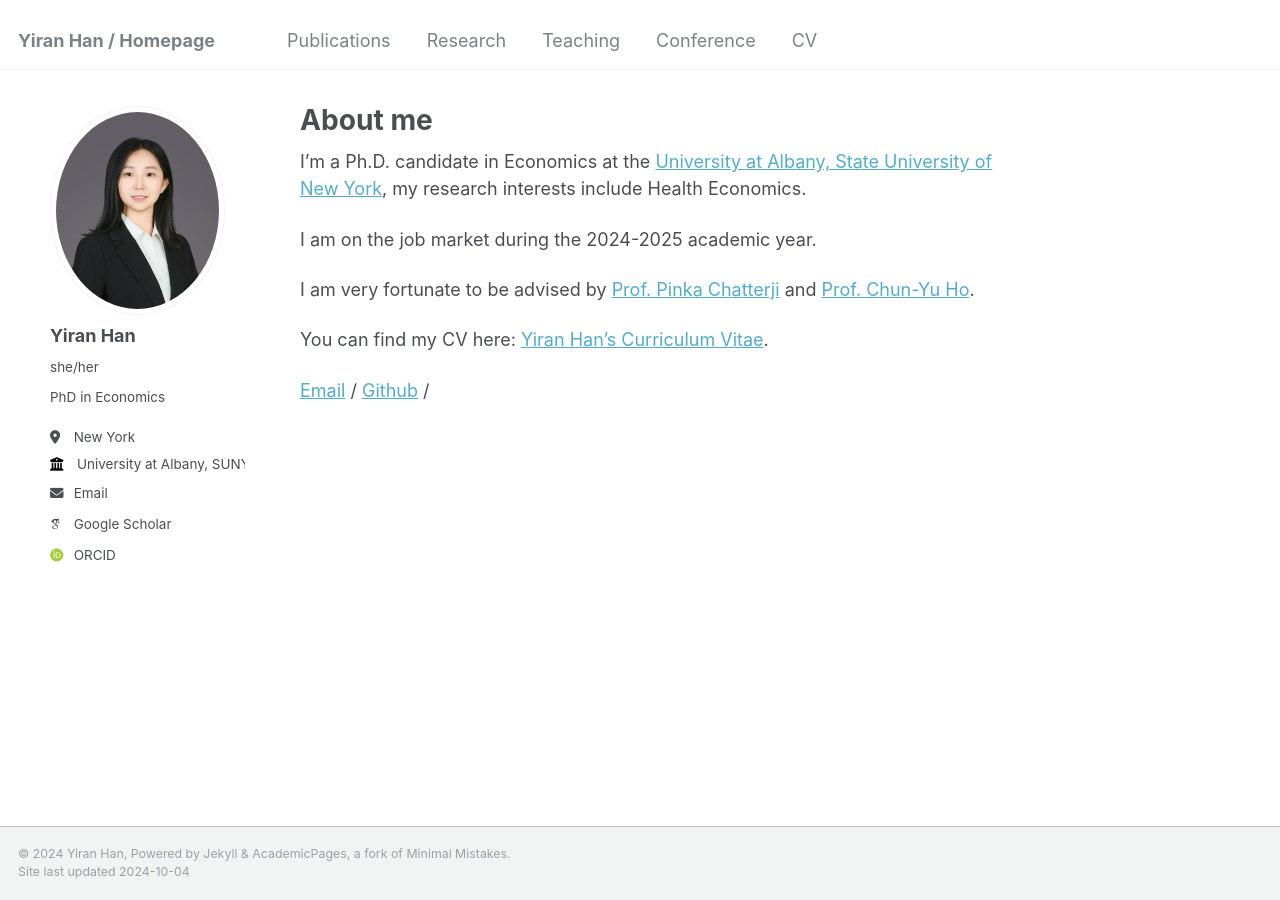
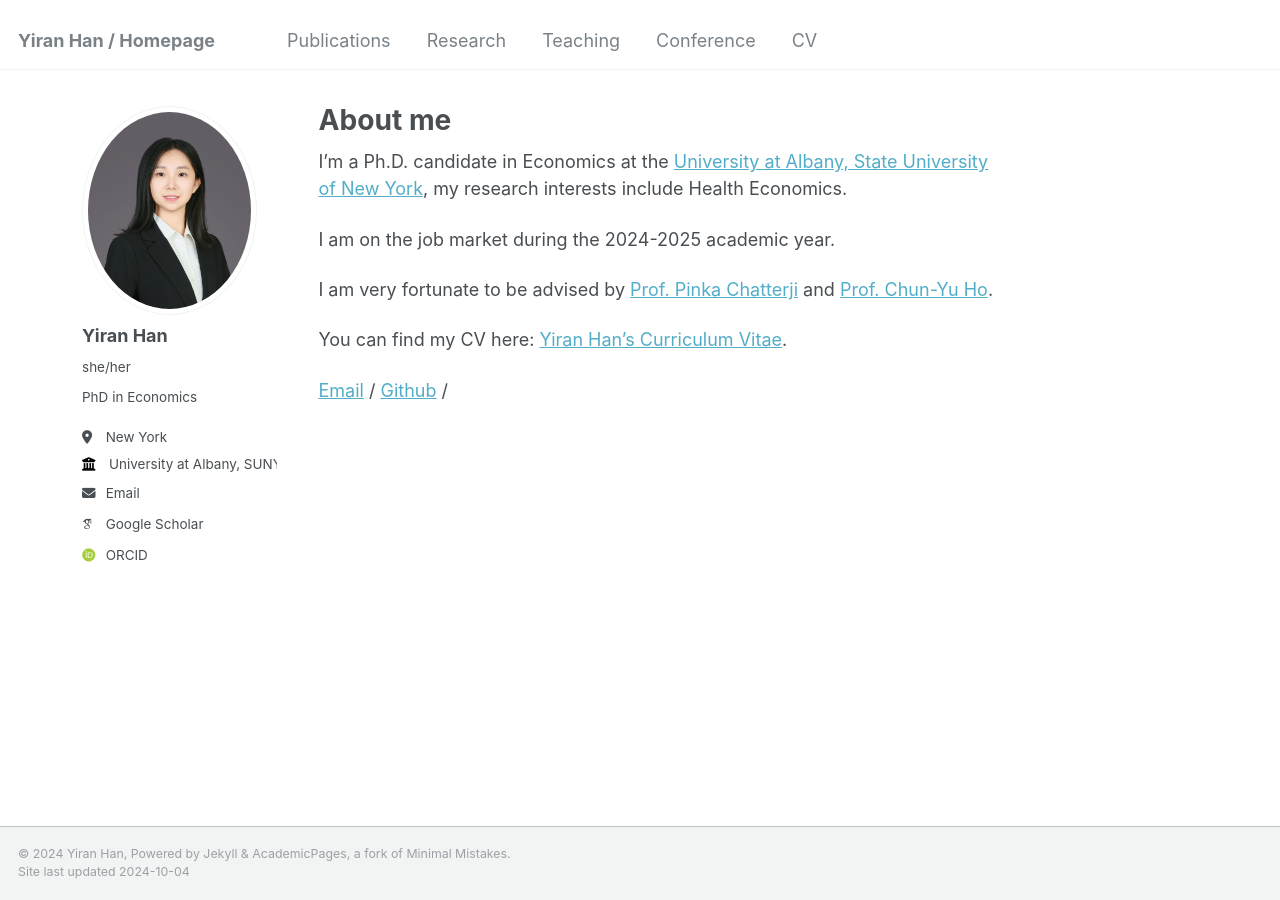
Before and after one commit to yiran-han/yiran-han.github.io, a Jekyll site: the page built from _pages/about.md, in a window 1280 px wide. Built offline with Jekyll 4.4.1, drawn with Linux system fonts in a browser that asks for light colours; some web fonts are replaced.

Commit message:
Update _page.scss

```diff
--- a/_sass/_page.scss
+++ b/_sass/_page.scss
@@ -11,7 +11,7 @@
   animation: intro 0.3s both;
   animation-delay: 0.35s;
   @include breakpoint($x-large) {
-    max-width: 95%;
+    max-width: 90%;
   }
 }
 
```
